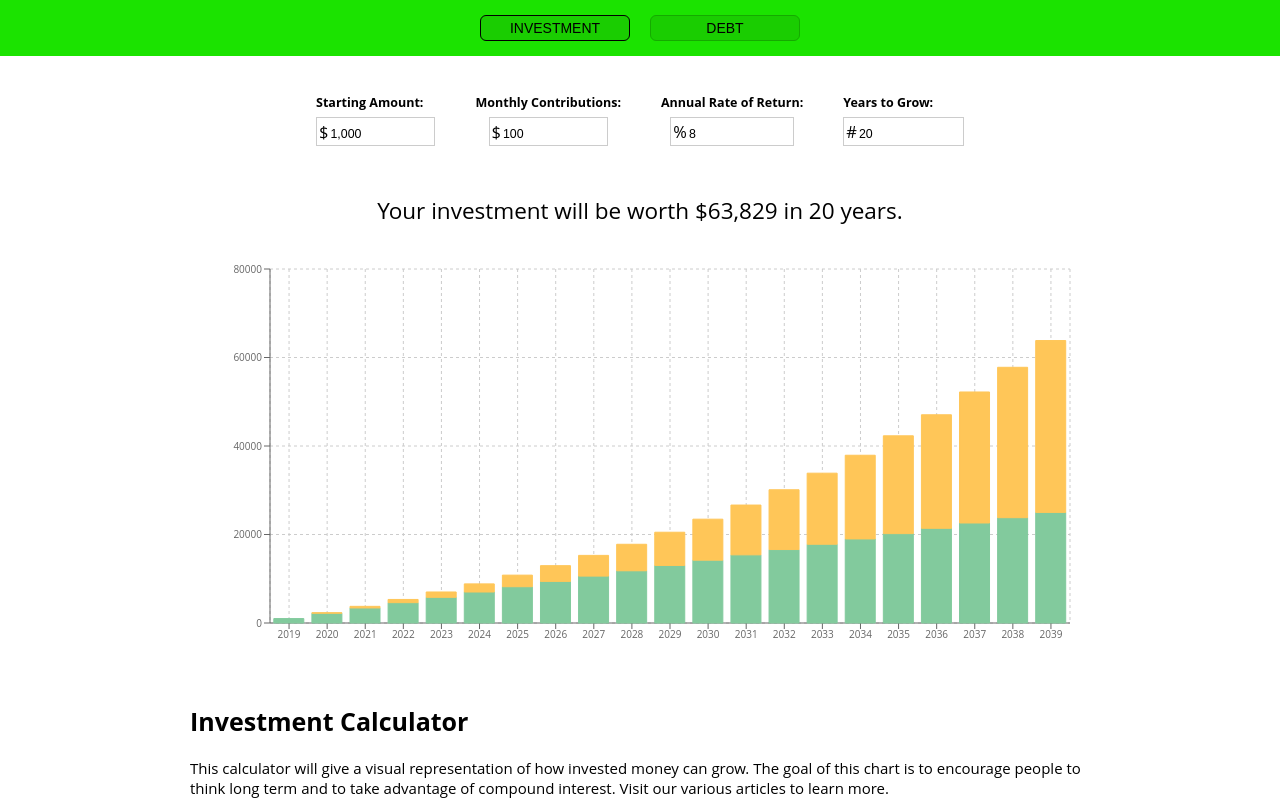
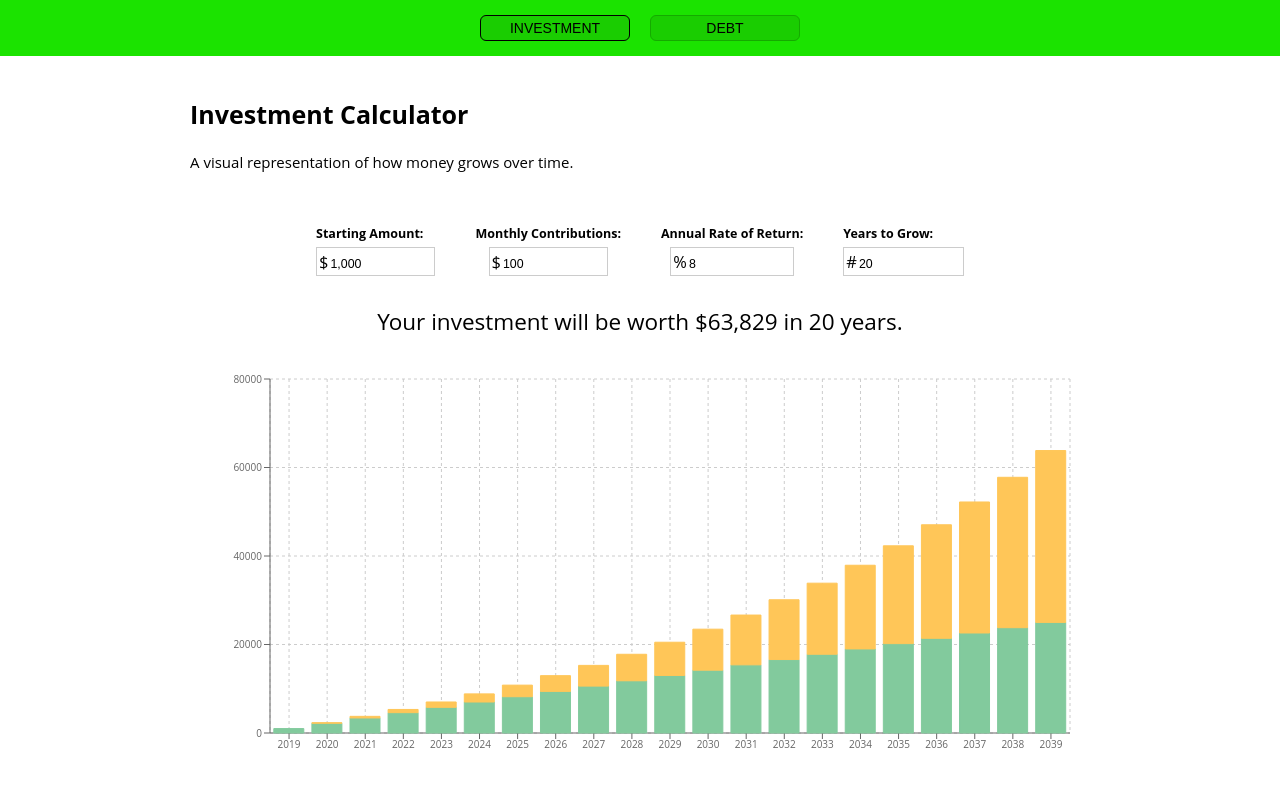
Before and after one commit to jaimelovera/investment-debt-visualizer, a React (Create React App) app: page / in a window 1280 px wide. Built offline with nearby package versions, Linux system fonts and the light colour scheme.

Commit message:
moved description to top

```diff
--- a/src/App.js
+++ b/src/App.js
@@ -95,6 +95,9 @@ class App extends React.Component {
 					currentView = {this.state.currentView}
 					changeCurrentView = {this.handleCurrentViewChange}
 					/>
+				<Description
+					currentView = {this.state.currentView}
+					/>
 				<InputValues
 					currentView = {this.state.currentView}
 					amount = {this.state.amount}
@@ -113,9 +116,6 @@ class App extends React.Component {
 					rate = {this.state.rate}
 					years = {this.state.years}
 					/>
-				<Description
-					currentView = {this.state.currentView}
-					/>
 			</React.Fragment>
 		);
 	}
--- a/src/components/Charts/Charts.css
+++ b/src/components/Charts/Charts.css
@@ -7,7 +7,7 @@
 	max-width: 900px;
 	height: 500px;
 	margin: auto;
-	padding-bottom: 1rem;
+	padding-bottom: 2rem;
 }
 
 .charts-container p{
--- a/src/components/Description/Description.css
+++ b/src/components/Description/Description.css
@@ -3,7 +3,7 @@
 	max-width: 900px;
 	text-align: left;
 	margin:auto;
-	padding: 0 1rem 4rem 1rem;
+	padding: 2rem;
 }
 
 .description-container h2{
--- a/src/components/Description/Description.js
+++ b/src/components/Description/Description.js
@@ -6,14 +6,14 @@ function Description(props) {
 	let investmentDescription = (
 		<React.Fragment>
 			<h2>Investment Calculator</h2>
-			<p>This calculator will give a visual representation of how invested money can grow. The goal of this chart is to encourage people to think long term and to take advantage of compound interest. Visit our various articles to learn more.</p>
+			<p>A visual representation of how money grows over time.</p>
 		</React.Fragment>
 	)
 
 	let debtDescription = (
 		<React.Fragment>
 			<h2>Debt Repayment Calculator</h2>
-			<p>This calculator will give a visual representation of how debt can grow. The goal of this chart is to encourage people to quickly pay off debt, and to encur less of it.</p>
+			<p>A visual representation of debt repayment. </p>
 		</React.Fragment>
 	)
 	return (
--- a/src/components/InputValues/InputValues.css
+++ b/src/components/InputValues/InputValues.css
@@ -2,7 +2,7 @@
 	display: flex;
 	flex-wrap: wrap;
 	justify-content: center;
-	padding: 3rem;
+	padding: 1rem;
 }
 
 .inputvalues-item {
```
